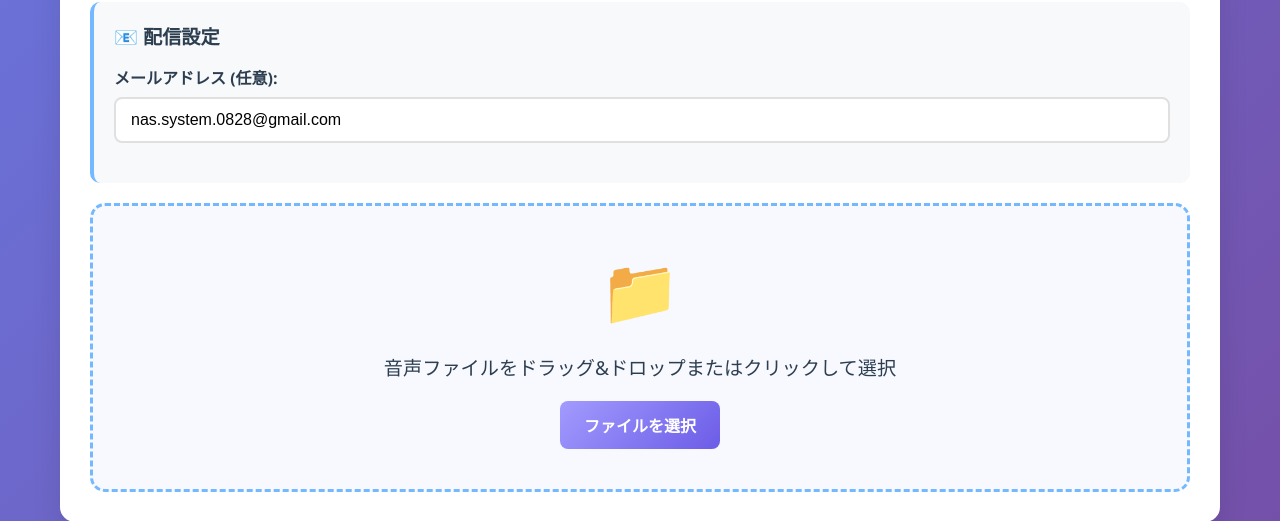
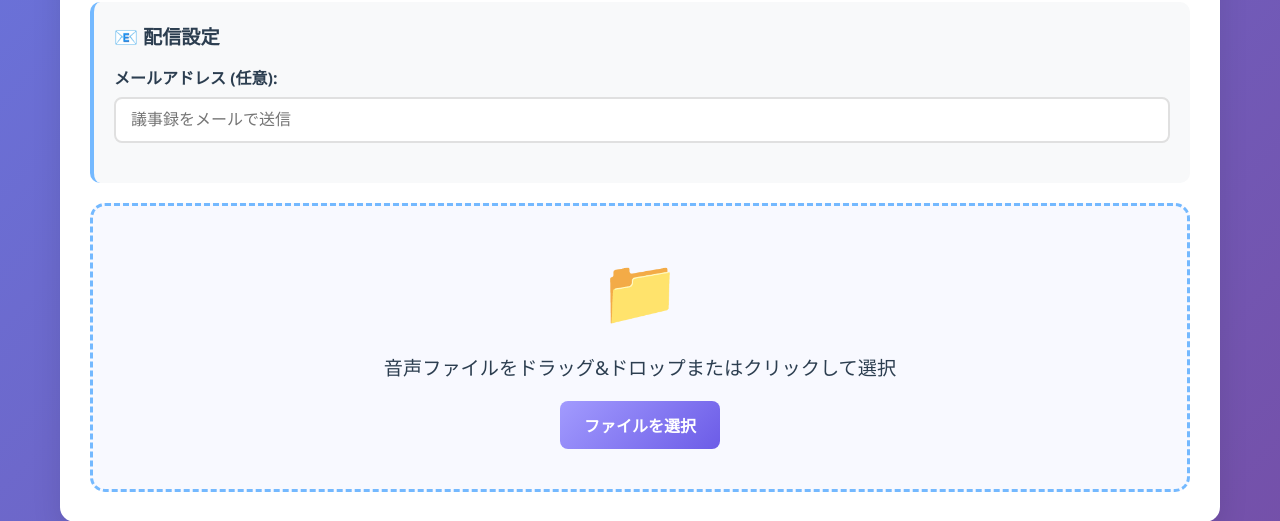
Before and after one commit to xth2brtwgt-wq/meeting-minutes-byc-public, a Flask app: template templates/index.html in a window 1280 px wide. Shown: the part 738-1259 px from the top of the page. Run offline with Flask 3, Linux system fonts and the light colour scheme; the template is opened without the code that fills it, so the values that code supplies are empty; parts of the project's set-up code (start-up, migrations or seed data) failed here and were passed over; some libraries are stand-ins or nearby versions.

Commit message:
refactor: デフォルトメールアドレスを環境変数から取得するように変更
- app.pyでDEFAULT_EMAIL環境変数を追加
- HTMLテンプレートで{{ default_email }}を使用
- JavaScriptでHTMLのvalue属性からデフォルト値を取得
- 設定ファイル（env.example）でEMAIL_TOを管理
- より柔軟で保守しやすい構成に改善

```diff
--- a/app.py
+++ b/app.py
@@ -49,6 +49,7 @@ logger = logging.getLogger(__name__)
 GEMINI_API_KEY = os.getenv('GEMINI_API_KEY')
 UPLOAD_FOLDER = os.getenv('UPLOAD_DIR', './uploads')
 TRANSCRIPT_FOLDER = os.getenv('TRANSCRIPT_DIR', './transcripts')
+DEFAULT_EMAIL = os.getenv('EMAIL_TO', 'nas.system.0828@gmail.com')
 TEMPLATES_FOLDER = os.getenv('TEMPLATES_DIR', './templates')
 ALLOWED_EXTENSIONS = {'wav', 'mp3', 'm4a', 'flac', 'ogg', 'webm'}
 
@@ -299,7 +300,8 @@ def index():
     """メインページ"""
     return render_template('index.html',
                          app_name=APP_NAME,
-                         app_version=APP_VERSION)
+                         app_version=APP_VERSION,
+                         default_email=DEFAULT_EMAIL)
 
 
 @app.route('/health')
--- a/static/js/app.js
+++ b/static/js/app.js
@@ -124,9 +124,11 @@ class MeetingMinutesApp {
                 // 結果画面を表示
                 console.log('🎉 showResultCardを呼び出します');
                 // 実際の結果データを構築
+                const emailInput = document.getElementById('email');
+                const defaultEmail = emailInput.getAttribute('value') || 'nas.system.0828@gmail.com';
                 const resultData = {
                     email_sent: true,
-                    email_address: 'nas.system.0828@gmail.com',
+                    email_address: defaultEmail,
                     email_status: 'sent',
                     notion_sent: true,
                     notion_page_id: '28ebe777-5096-8114-a1d9-e03ba0c3a921',
@@ -212,9 +214,11 @@ class MeetingMinutesApp {
         }
 
         // デフォルトの結果データを設定
+        const emailInput = document.getElementById('email');
+        const defaultEmail = emailInput ? emailInput.getAttribute('value') || 'nas.system.0828@gmail.com' : 'nas.system.0828@gmail.com';
         const defaultResult = {
             email_sent: true,
-            email_address: 'mipatago.netsetting@gmail.com',
+            email_address: defaultEmail,
             email_status: 'sent',
             notion_sent: true,
             notion_page_id: '28ebe777-5096-8114-a1d9-e03ba0c3a921'
@@ -1242,7 +1246,10 @@ class MeetingMinutesApp {
         document.getElementById('audioFile').value = '';
         document.getElementById('meetingDate').value = this.getCurrentDateTime();
         document.getElementById('conditions').value = '';
-        document.getElementById('email').value = 'nas.system.0828@gmail.com';
+        // デフォルトメールアドレスをHTMLのvalue属性から取得
+        const emailInput = document.getElementById('email');
+        const defaultEmail = emailInput.getAttribute('value') || 'nas.system.0828@gmail.com';
+        emailInput.value = defaultEmail;
         document.getElementById('fileInfo').style.display = 'none';
         document.getElementById('resultCard').style.display = 'none';
 
--- a/templates/index.html
+++ b/templates/index.html
@@ -74,7 +74,7 @@
                     <h3>📧 配信設定</h3>
                     <div class="form-group">
                         <label for="email">メールアドレス (任意):</label>
-                        <input type="email" id="email" name="email" value="nas.system.0828@gmail.com" placeholder="議事録をメールで送信">
+                        <input type="email" id="email" name="email" value="{{ default_email }}" placeholder="議事録をメールで送信">
                     </div>
                 </div>
 
```
